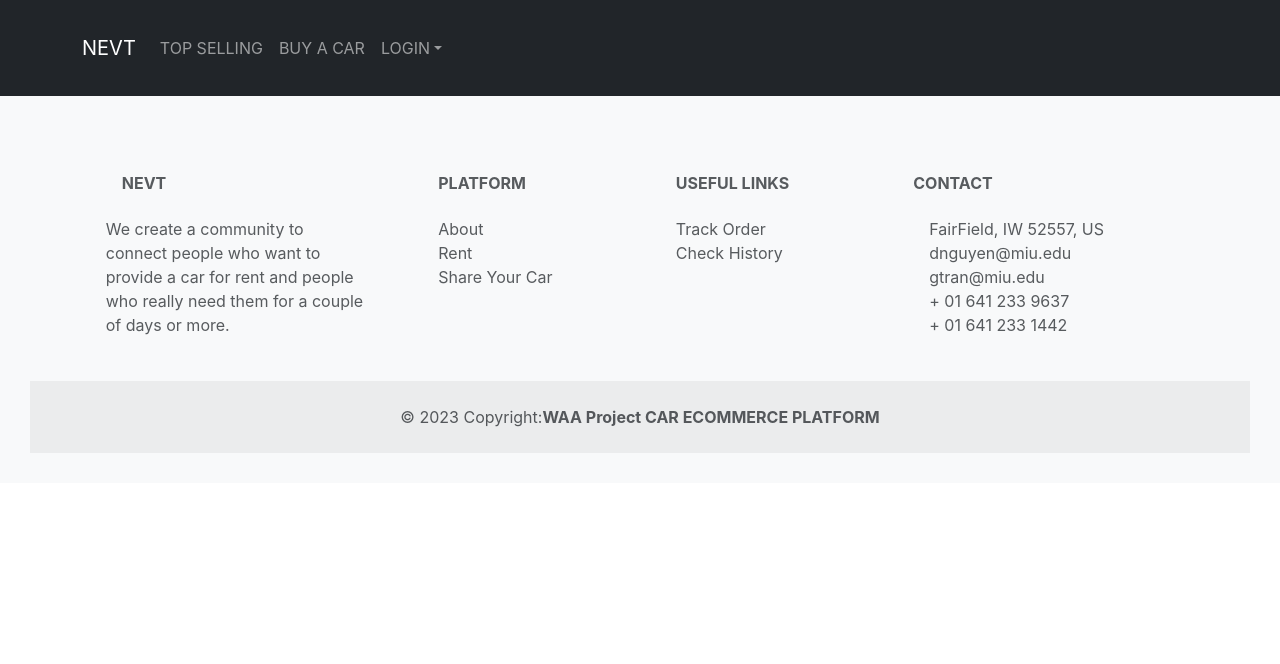
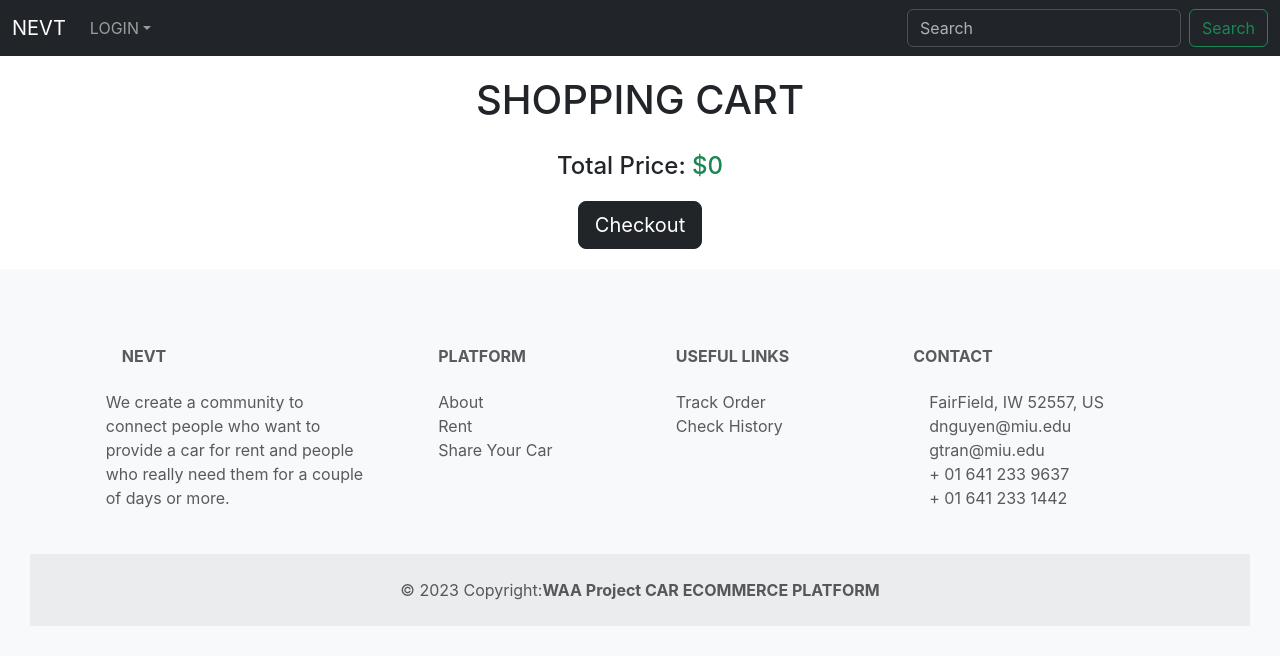
Before and after one commit to dinhthangnguyen/waa-nevt-fe, a React (Create React App) app: page /orders in a window 1280 px wide. Shown: the top 664 px of the page. Built offline with nearby package versions, Linux system fonts and the light colour scheme.

Commit message:
add delete cart item

```diff
--- a/src/App.js
+++ b/src/App.js
@@ -16,6 +16,8 @@ function App() {
           <Route path="/signup" element={<Signup />} />
           <Route path="/" element={<HomePage />} />
           <Route path="/cart" element={<Cart />} />
+          <Route path="/orders" element={<Cart />} />
+
         </Routes>
         <CustomFooter />
       </BrowserRouter>
--- a/src/components/navbar/index.js
+++ b/src/components/navbar/index.js
@@ -1,3 +1,4 @@
+import { Col, Form, Row, Button } from 'react-bootstrap';
 import Container from 'react-bootstrap/Container';
 import Nav from 'react-bootstrap/Nav';
 import Navbar from 'react-bootstrap/Navbar';
@@ -15,27 +16,53 @@ export function CustomNavBar() {
     navigate("/");
   }
 
+  const openPage = (path) => {
+    navigate(path)
+  }
+
 
   return (
-    <Navbar bg="dark" data-bs-theme="dark">
-      <Container>
-        <Navbar.Brand href="/">NEVT</Navbar.Brand>
-        <Navbar.Toggle aria-controls="basic-navbar-nav" />
-        <Navbar.Collapse id="basic-navbar-nav">
-          <Nav className="me-auto">
-            <Nav.Link href="/login">TOP SELLING</Nav.Link>
-            <Nav.Link href="/cars">BUY A CAR</Nav.Link>
+    <Navbar expand="lg" bg="dark" data-bs-theme="dark">
+      <Container fluid>
+        <Navbar.Brand >
+
+          <Nav.Link onClick={() => {
+            openPage("/")
+          }}>
+            NEVT
+          </Nav.Link>
+        </Navbar.Brand>
+        <Navbar.Toggle aria-controls="navbarScroll" />
+        <Navbar.Collapse id="navbarScroll">
+          <Nav
+            className="me-auto my-2 my-lg-0"
+            style={{ maxHeight: '100px' }}
+            navbarScroll
+          >
             {!user && <NavDropdown title="LOGIN" id="basic-nav-dropdown">
-              <NavDropdown.Item href="/login">Log In</NavDropdown.Item>
+              <NavDropdown.Item onClick={() => {openPage("/login")}}>Log In</NavDropdown.Item>
               <NavDropdown.Divider />
-              <NavDropdown.Item href="/signup">Sign Up</NavDropdown.Item>
+              <NavDropdown.Item onClick={() => {openPage("/signup")}}>Sign Up</NavDropdown.Item>
             </NavDropdown>}
 
             {user &&
               <NavDropdown title={(user.firstName + " " + user.lastName).toUpperCase()} id="basic-nav-dropdown">
+                <NavDropdown.Item onClick={() => {openPage("/orders")}}>Orders</NavDropdown.Item>
+                <NavDropdown.Divider />
                 <NavDropdown.Item onClick={logout}>Log out</NavDropdown.Item>
               </NavDropdown>}
+
+
           </Nav>
+          <Form className="d-flex">
+            <Form.Control
+              type="search"
+              placeholder="Search"
+              className="me-2"
+              aria-label="Search"
+            />
+            <Button variant="outline-success">Search</Button>
+          </Form>
         </Navbar.Collapse>
       </Container>
     </Navbar>
--- a/src/controllers/cart/index.js
+++ b/src/controllers/cart/index.js
@@ -1,10 +1,12 @@
 import { Button, Col, Container, Form, Image, Row } from "react-bootstrap"
-import { useSelector } from "react-redux"
+import { useDispatch, useSelector } from "react-redux"
 import Card from 'react-bootstrap/Card';
 import "./index.css";
+import { useEffect, useState } from "react";
+import useAPI from "../../api";
+import { useNavigate } from "react-router-dom";
 
-const CartCell2 = ({ item }) => {
-    console.log(item);
+const CartCell2 = ({ item, deleteF }) => {
     let options = [];
     item.car.attributeTypes.forEach(type => {
         type.items.filter(o => o.selected === true).forEach(i => {
@@ -22,6 +24,11 @@ const CartCell2 = ({ item }) => {
         } else {
             // setSelect(false);
         }
+    }
+
+    const handleDelete = (e) => {
+        e.preventDefault();
+        deleteF(item);
     }
 
     return (
@@ -70,7 +77,7 @@ const CartCell2 = ({ item }) => {
                         </Form.Select>
                     </div>
                     <div className="button-box">
-                        <Button value={item.car.productNumber} rounded variant="danger" >Delete</Button>
+                        <Button value={item.car.productNumber} rounded variant="danger" onClick={handleDelete} >Delete</Button>
 
                     </div>
                 </Col>
@@ -83,16 +90,59 @@ const CartCell2 = ({ item }) => {
 
 
 export const Cart = () => {
-    const carts = useSelector(state => state.carts)
+    const carts = useSelector(state => state.carts);
+    const dispatch = useDispatch();
+
+    const [total, setTotal] = useState(0);
+    const { PostClient } = useAPI();
+    const navigate = useNavigate();
+
+    const checkout = async (e) => {
+        e.preventDefault();
+        const response = await PostClient("/api/orders",carts);
+        if (response.status === 200) {
+            console.log("status 200");
+            navigate("/orders");
+        }
+    }
+    useEffect(() => {
+        let temp = carts.map(e => e.totalPrice).reduce((a, b) => a + b, 0);
+        setTotal(temp);
+    }, [carts])
+
+    const deleteF = (item) => {
+        console.log(item);
+        dispatch({type: "deleteCartItem", item: item})
+    }
+
     return (
         <Container>
+            <Row className=" text-center">
+                <div>
+                    <h1 id="carName">SHOPPING CART</h1>
+                </div>
+            </Row>
             <Row>
                 {carts.map(e => (
                     <Col lg={12} key={e.car.productNumber}>
-                        <CartCell2 item={e} />
+                        <CartCell2 item={e} deleteF={deleteF} />
                     </Col>
                 ))}
             </Row>
+
+            <Row>
+                <Col xs={12} className="mb-6 mb-lg-0 text-center total" >
+                    <h4 id="total" className="card-title">Total Price: <span className="text-success">${total}</span> </h4>
+                </Col>
+
+                <Col lg={3} />
+                <Col lg={6} className=" gap-2 text-center addcart">
+                    <Button className="btn btn-dark" onClick={checkout} size="lg" variant="dark">Checkout</Button>
+                </Col>
+                <Col lg={3} />
+
+            </Row>
+
 
         </Container>
 
--- a/src/store/store.js
+++ b/src/store/store.js
@@ -14,7 +14,11 @@ const reducer = (state = initialData, action) => {
     if (action.type == "cart") {
         let temp = [...state.carts];
         temp.push(action.item);
-        console.log(temp);
+        return { ...state, carts: temp };
+    }
+
+    if (action.type == "deleteCartItem") {
+        let temp = state.carts.filter(e => e !== action.item);
         return { ...state, carts: temp };
     }
 
```
Also changed, not shown: src/controllers/orders/index.css (added), src/controllers/orders/index.js (added). Lines whose indentation alone changed are shown as unchanged.
